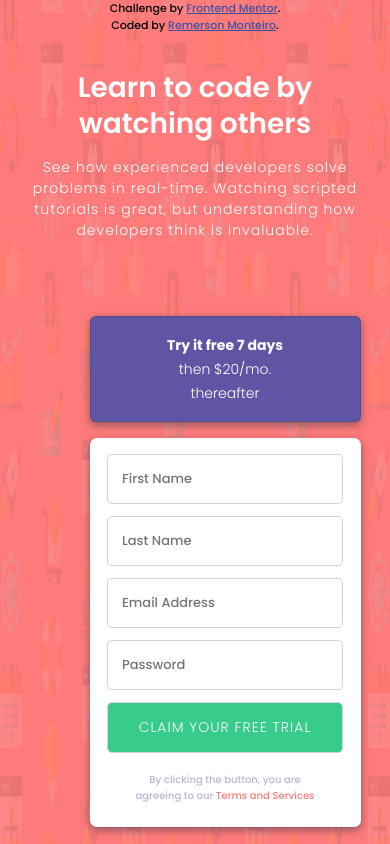
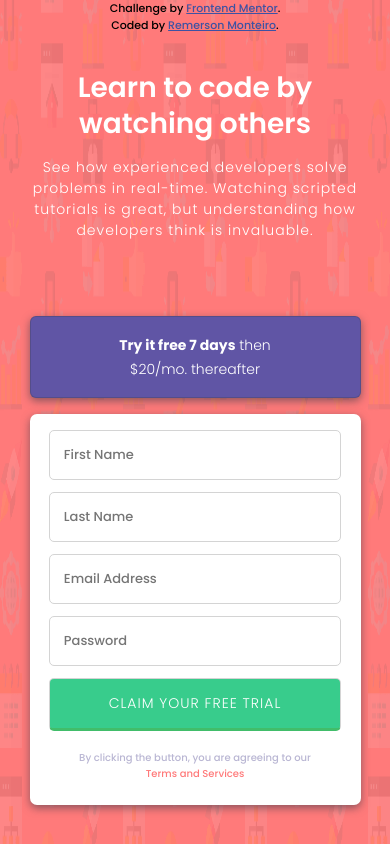
Before and after one commit to kairemerson/intro-component-with-signup-form-master, a plain HTML site: page index.html in a window 390 px wide. Drawn offline with Linux system fonts and the light colour scheme.

Commit message:
finished the responsive design and the border of the submit

```diff
--- a/css/style.css
+++ b/css/style.css
@@ -96,6 +96,7 @@ input[type=submit]{
     color: white;
     text-transform: uppercase;
     font-size: 12px;
+    border-bottom: 3px solid rgba(74, 175, 74, .5);
     cursor: pointer;
 }
 #agree-terms{
@@ -141,6 +142,7 @@ span{
     .form{
         margin-top: 190px;
         padding: 10px;
+        margin-left: 0;
     }
     p#note{
         padding: 16px 60px;
--- a/index.html
+++ b/index.html
@@ -31,10 +31,10 @@
       <div class="form w50">
         <p id="note"><strong>Try it free 7 days</strong> then $20/mo. thereafter</p>
         <form action="">
-          <input type="text" name="" id="" placeholder="First Name">
-          <input type="text" name="" id="" placeholder="Last Name">
-          <input type="email" name="" id="" placeholder="Email Address">
-          <input type="password" name="" id="" placeholder="Password">
+          <input type="text" name="" placeholder="First Name">
+          <input type="text" name="" placeholder="Last Name">
+          <input type="email" name="" placeholder="Email Address">
+          <input type="password" name="" placeholder="Password">
           <input type="submit" value="Claim your free trial">
           <p id="agree-terms">By clicking the button, you are agreeing to our <span>Terms and Services</span></p>
         </form>
```
